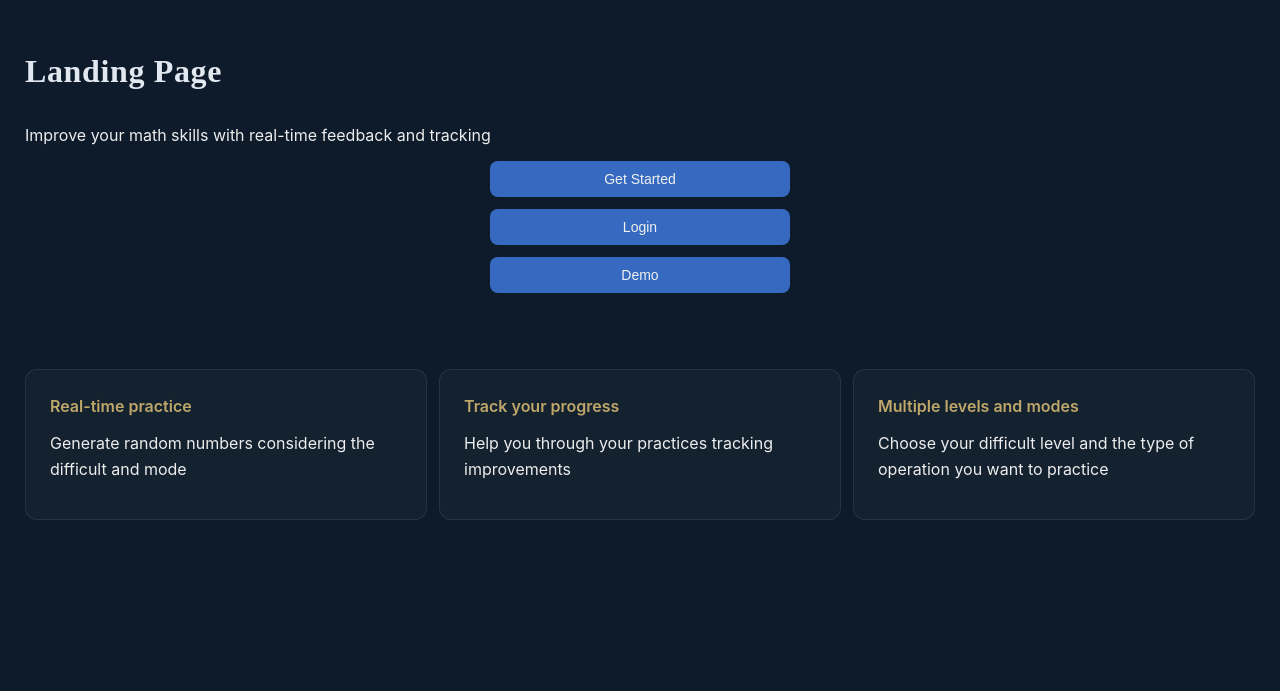
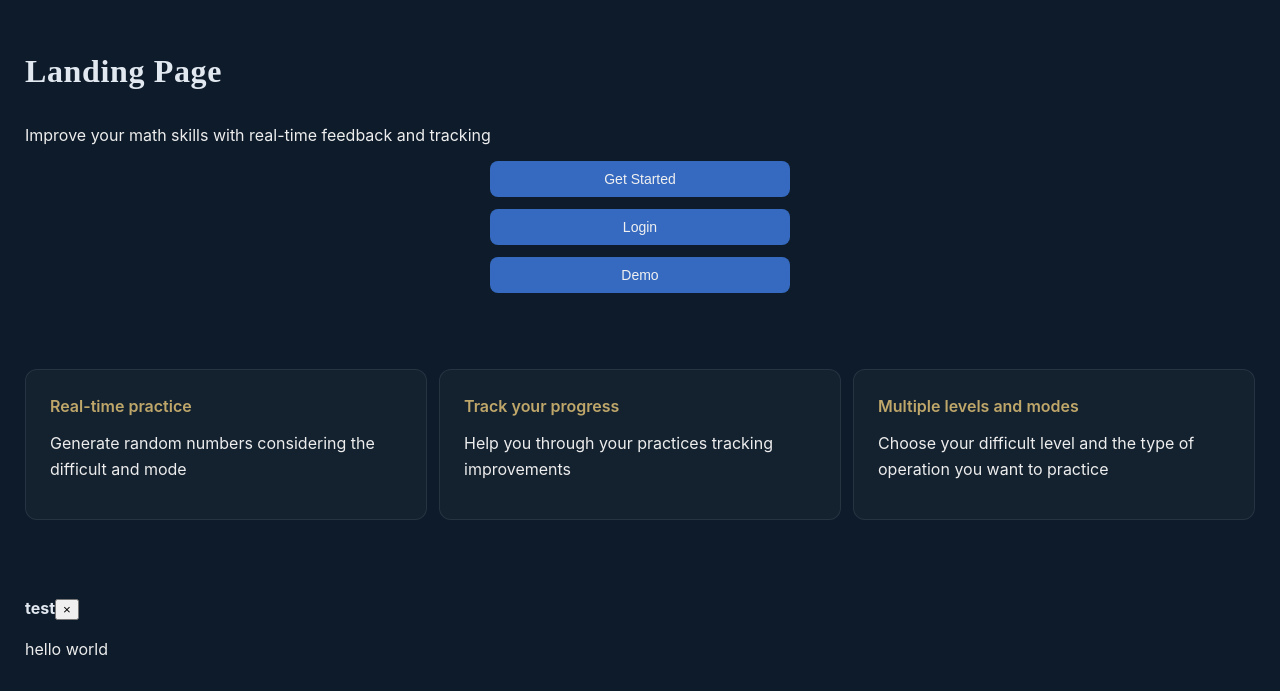
Before and after one commit to LuisDev912/EduMath-Track, a React (Vite) app in the folder frontend/: page / in a window 1280 px wide. Shown: the part 109-800 px from the top of the page. Built offline with nearby package versions, Linux system fonts and the light colour scheme.

Commit message:
feat(Toast): add Toast component in the landing page for testing purposes

```diff
--- a/frontend/src/pages/LandingPage.tsx
+++ b/frontend/src/pages/LandingPage.tsx
@@ -3,6 +3,9 @@ import { useTranslation } from "react-i18next";
 import { Button } from "@components/ui/Button/Button.tsx";
 import type { cardsTranslation } from "@components/Cards/Card.types";
 import Card from "@components/Cards/Card.tsx";
+
+// test
+import { Toast } from '../shared/components/Toast/Toast.tsx';
 
 export default function LandingPage() {
     // variables
@@ -54,6 +57,12 @@ export default function LandingPage() {
                     />
                 ))}
             </section>
+
+            <Toast
+                title="test"
+                content="hello world"
+                variant="default"
+            />
         </section>
     );
 };
```
